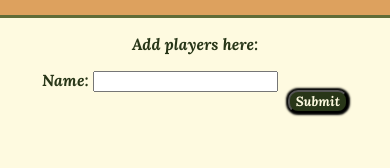
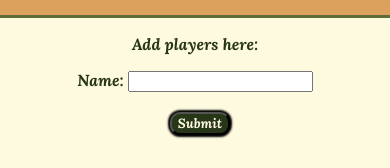
Before and after one commit to ericberglund117/jimmy-chips, a React (Create React App) app in the folder jimmy-chips/: page /setup in a window 390 px wide. Shown: the part 126-294 px from the top of the page. Built offline with nearby package versions, Linux system fonts and the light colour scheme.

Commit message:
Update setup styling

```diff
--- a/jimmy-chips/src/components/homepage/homepage.css
+++ b/jimmy-chips/src/components/homepage/homepage.css
@@ -202,3 +202,31 @@ and (max-width: 390px)  {
         }
       }
 }
+
+@media only screen
+and (max-width: 1000px)  {
+  .wrapper {
+    left: 40%;
+  }
+}
+
+@media only screen
+and (max-width: 675px)  {
+  .wrapper {
+    left: 35%;
+  }
+}
+
+@media only screen
+and (max-width: 525px)  {
+  .wrapper {
+    left: 30%;
+  }
+}
+
+@media only screen
+and (max-width: 400px)  {
+  .wrapper {
+    left: 26%;
+  }
+}
--- a/jimmy-chips/src/pages/chipsAssignment/chipsAssignment.js
+++ b/jimmy-chips/src/pages/chipsAssignment/chipsAssignment.js
@@ -20,11 +20,8 @@ const ChipsAssignment = () => {
     ]
     const [currentPlayers, setCurrentPlayers] = useState([])
     let pathCheck
+    const playerNameForChips = pathname.split("/")
 
-    //change button or give some sort of visual confirmation that chip as been assigned
-
-    const playerNameForChips = pathname.split("/")
-    console.log("chips start", currentPlayers)
     useEffect(() => {
         const [...currentStoredPlayers] = getStorageValue('allPlayers')
         setCurrentPlayers([...currentStoredPlayers])
--- a/jimmy-chips/src/pages/setup/setup.css
+++ b/jimmy-chips/src/pages/setup/setup.css
@@ -78,13 +78,14 @@ and (max-width: 390px) {
         border-radius:10px;
         box-shadow: 0px 0px 2px 2px rgb(0,0,0);
         min-height:fit-content;
-        min-width: fit-content;
+        width: fit-content;
+        align-self: center;
         margin-left: 10px;
     }
 
     .playerForm {
         display: flex;
-        flex-direction: row;
+        flex-direction: column;
         justify-content: center;
     }
 
```
